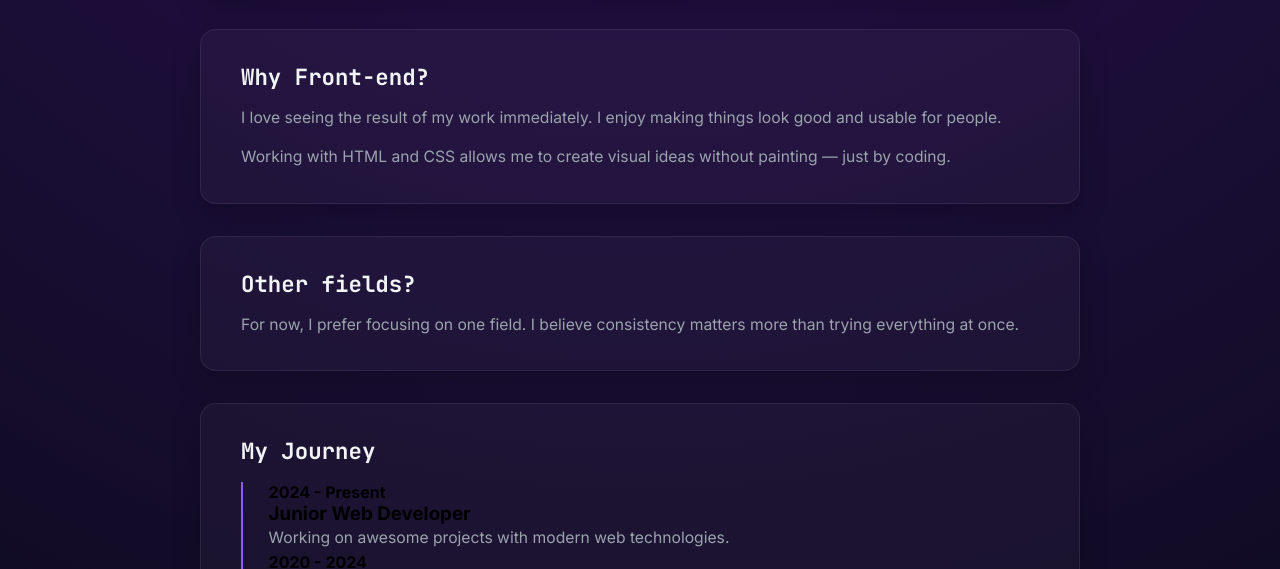
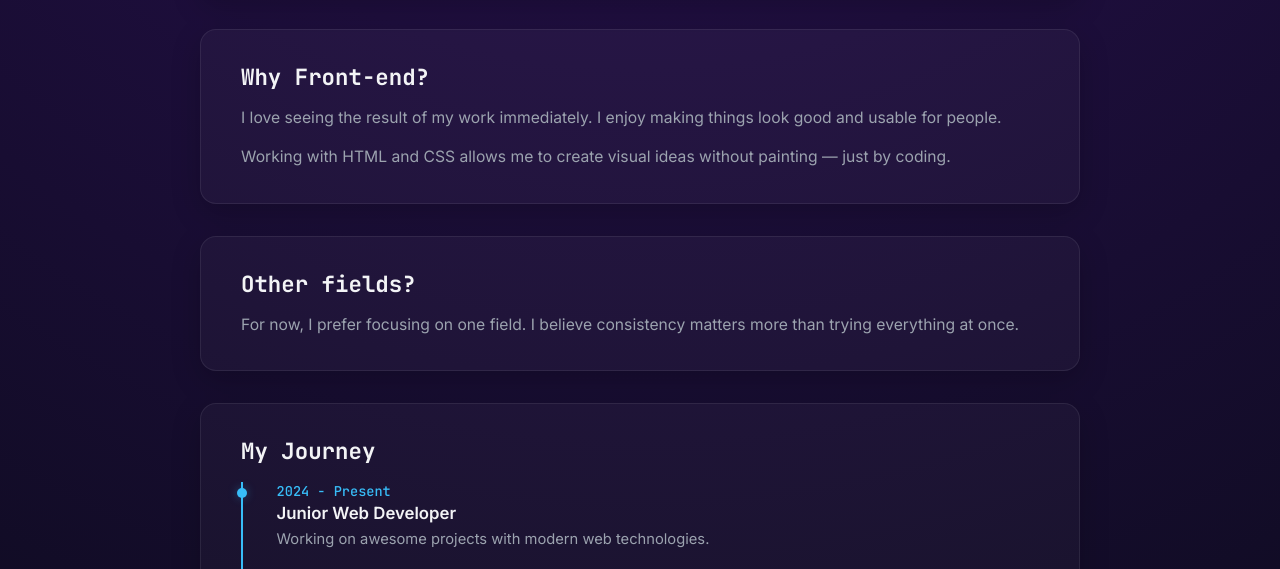
Before and after one commit to itsaminghasemi/Portfolio-by-Amin, a plain HTML site: page Who-Am-I-Page/Who-Am-I.html in a window 1280 px wide. Shown: the part 358-927 px from the top of the page. Drawn offline with Linux system fonts and the light colour scheme.

Commit message:
update 'who am I'

```diff
--- a/Who-Am-I-Page/Who-Am-I-style.css
+++ b/Who-Am-I-Page/Who-Am-I-style.css
@@ -1,7 +1,7 @@
 :root {
   --radius-lg: 16px;
-  --who-accent: #8b5cf6;
-  --who-accent-glow: rgba(139, 92, 246, 0.35);
+  --who-accent: #38bdf8;
+  --who-accent-glow: rgba(56, 189, 248, 0.35);
 }
 
 body {
@@ -50,7 +50,7 @@ body {
 .flex-item:hover {
   transform: translateY(-5px);
   box-shadow: 0 15px 35px var(--who-accent-glow);
-  border-color: rgba(139, 92, 246, 0.3);
+  border-color: rgba(56, 189, 248, 0.3);
 }
 
 .flex-item h2 {
@@ -78,14 +78,13 @@ body {
   margin: 1rem 0;
 }
 
-.timeline li {
-  list-style: none;
-  margin-bottom: 1.2rem;
+.timeline-item {
+  margin-bottom: 1.5rem;
   position: relative;
+  padding-left: 0.5rem;
 }
 
-.timeline li::before {
-  content: '';
+.timeline-dot {
   position: absolute;
   left: -1.95rem;
   top: 6px;
@@ -96,11 +95,26 @@ body {
   box-shadow: 0 0 10px var(--who-accent-glow);
 }
 
-.timeline li strong {
-  display: block;
+.timeline-item h4 {
+  font-size: 0.85rem;
+  font-weight: 500;
+  color: var(--primary);
+  margin: 0 0 0.15rem;
+  font-family: 'JetBrains Mono', monospace;
+}
+
+.timeline-item h3 {
+  font-size: 1.05rem;
+  font-weight: 600;
   color: var(--text-on-dark);
-  font-size: 0.95rem;
-  margin-bottom: 0.2rem;
+  margin: 0 0 0.35rem;
+}
+
+.timeline-item p {
+  font-size: 0.92rem;
+  color: var(--text-muted);
+  margin: 0;
+  line-height: 1.6;
 }
 
 .skills {
@@ -111,9 +125,9 @@ body {
 }
 
 .skill-badge {
-  background: rgba(139, 92, 246, 0.15);
-  color: #c4b5fd;
-  border: 1px solid rgba(139, 92, 246, 0.3);
+  background: rgba(56, 189, 248, 0.15);
+  color: #7dd3fc;
+  border: 1px solid rgba(56, 189, 248, 0.3);
   padding: 0.4rem 0.8rem;
   border-radius: 999px;
   font-size: 0.85rem;
@@ -121,7 +135,7 @@ body {
 }
 
 .skill-badge:hover {
-  background: rgba(139, 92, 246, 0.25);
+  background: rgba(56, 189, 248, 0.25);
   border-color: var(--who-accent);
   transform: translateY(-2px);
 }
```
